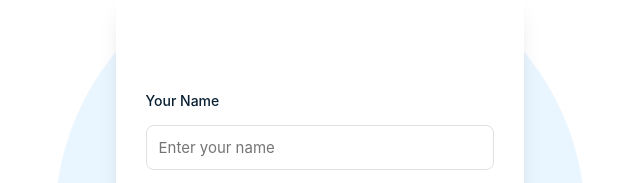
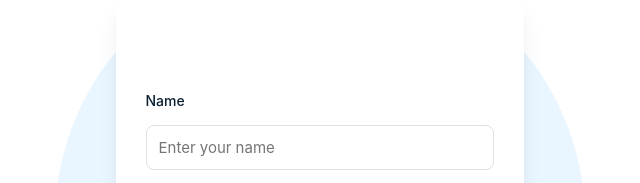
Before and after one commit to manvindergill/wscubetech, a plain HTML site: page index.html in a window 1280 px wide. Shown: the part 141-324 px from the top of the page, 623-1263 px from the left. Drawn offline with Linux system fonts and the light colour scheme.

Commit message:
changes done

```diff
--- a/index.html
+++ b/index.html
@@ -41,7 +41,7 @@
         <div class="top-section-right">
             <div class="form-container">
                 <form>
-                    <label for="name">Your Name</label>
+                    <label for="name">Name</label>
                     <input type="text" id="name" placeholder="Enter your name">
                     <label for="email">Email</label>
                     <input type="email" id="email" placeholder="Enter your Email">
```
